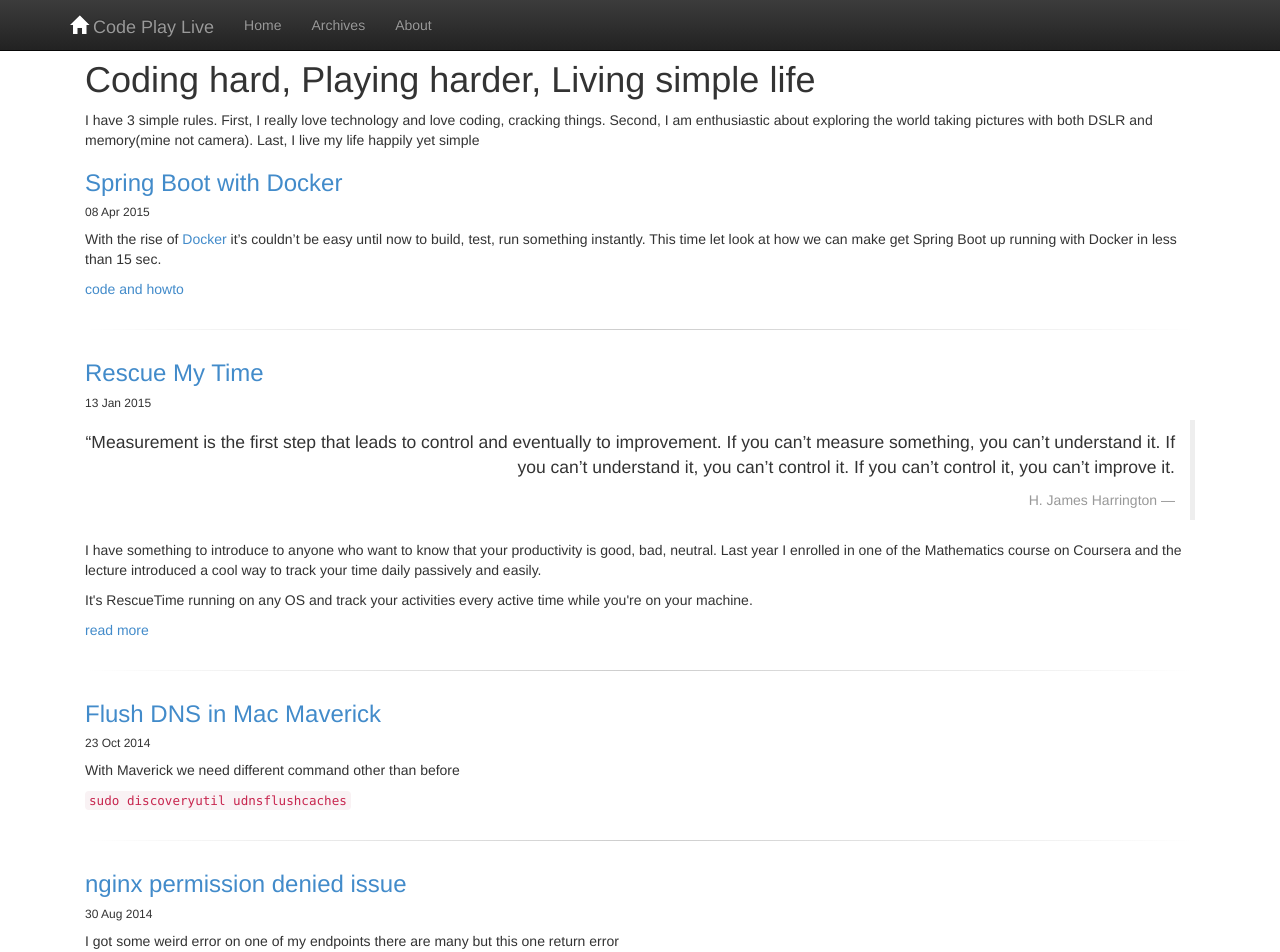
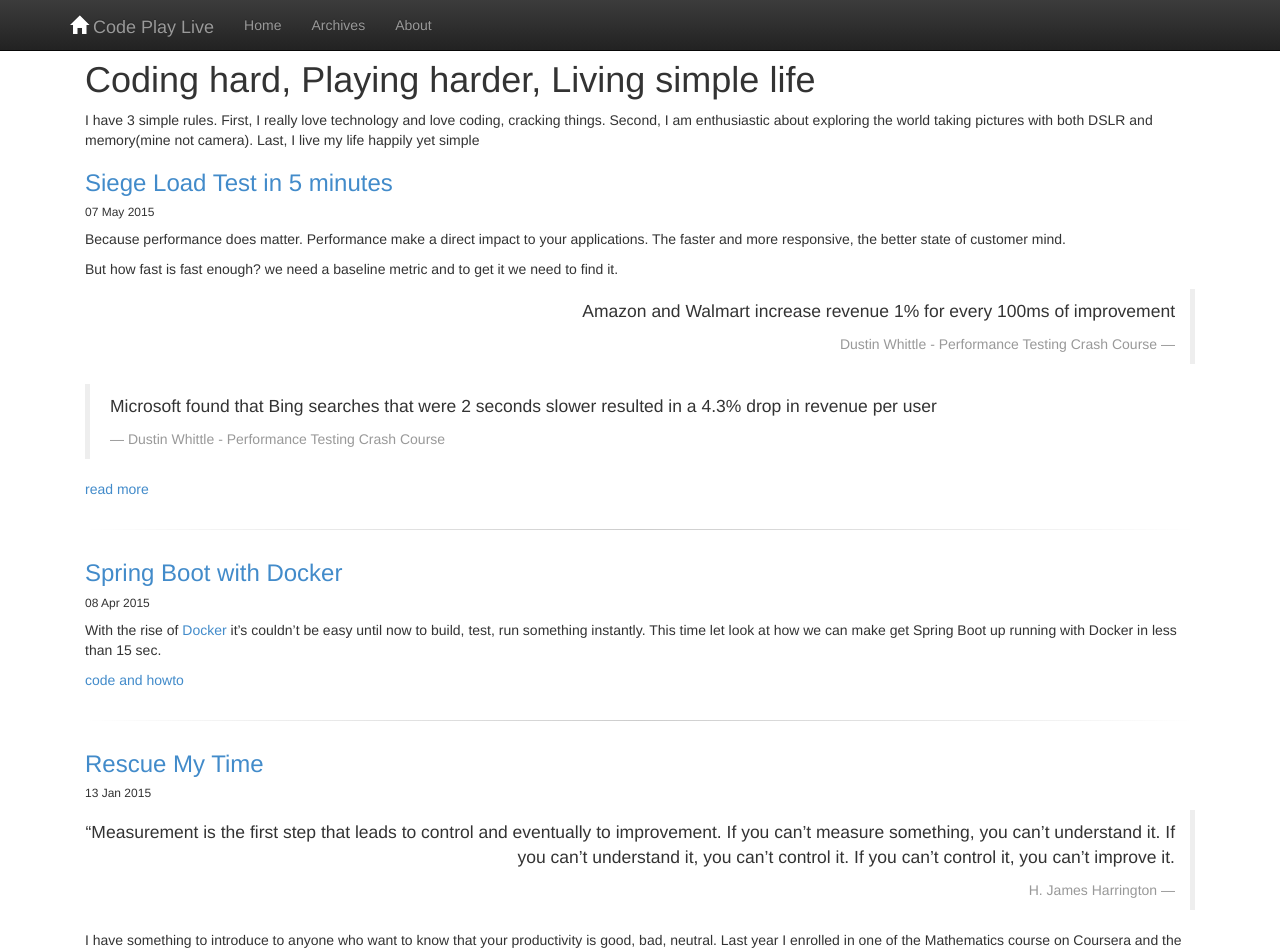
Before and after one commit to anonymint/anonymint.github.com, a Jekyll site: the page built from index.html, in a window 1280 px wide and 1400 px high. Shown: the top 952 px of the window. Built offline with Jekyll 4.4.1, drawn with Linux system fonts in a browser that asks for light colours; nearby versions of some CDN libraries; the list of posts is cut into pages by our own code; a style sheet for code colours, icons or effects is not loaded; some of the changed lines change nothing that is shown; some of the changed text lies outside the part shown.

Commit message:
Add new blog Siege Load Test in 5 minutes

```diff
--- a/_layouts/post.html
+++ b/_layouts/post.html
@@ -6,4 +6,6 @@ layout: default
 
 <div id="date">{{ page.date | date_to_string}}</div>
 
+</br>
+
 {{content}}
--- /dev/null
+++ b/_posts/technical/2015-05-07-Siege-In-5-Minutes.md
@@ -0,0 +1,115 @@
+---
+layout: post
+category: technical
+title: Siege Load Test in 5 minutes
+tags: [siege,load test,simple]
+---
+
+Because performance does matter. Performance make a direct impact to your applications. The faster and more responsive, the better state of customer mind.
+
+But how fast is fast enough? we need a baseline metric and to get it we need to find it.
+
+<blockquote class="blockquote-reverse">
+  <p>Amazon and Walmart increase revenue 1% for every 100ms of improvement</p>
+  <footer>Dustin Whittle - Performance Testing Crash Course</footer>
+</blockquote>
+
+<blockquote class="blockquote">
+  <p>Microsoft found that Bing searches that were 2 seconds slower resulted in a 4.3% drop in revenue per user</p>
+  <footer>Dustin Whittle - Performance Testing Crash Course</footer>
+</blockquote>
+
+<!-- read more -->
+
+### There are lot of tools out there but [Siege](http://linux.die.net/man/1/siege) for today
+
+I will show you how to use Siege in 5 minutes that it!
+
+##### Install Siege for Mac (for other OS it's .tar.gz)
+`brew install siege`
+
+<br/>
+
+##### Memorize these command line options
+`-c NUM,--concurrent=NUM` The number of concurrent users
+
+`-i,--internet` each user randomly hits any one of the provided URLS
+
+`-d NUM,--delay=NUM` randomly delay each call from 1 to NUM seconds
+
+`-t NUMm,--time=NUMm` allow test to run as long as this period of NUMm where m modifier S,M or H for seconds, minutes or hours
+
+`-f FILE,--file=FILE` default configuration file containing list of URL
+
+<br/>
+
+##### Siege single URL
+
+`siege --concurrent=10 --delay=1 --time=15S  http://www.google.com`
+
+This command will start sieging Google site with 10 users in a period of 15 seconds and delay each request in 1 sec.
+
+##### Siege multiple URL
+
+this is my configuration URL file **url.txt**. You can see a trick that we can define parameter at the beginning of the file and then put it in each line within dollar sign and parenthesis. This approach we can simply change domain to any servers, ports that we want.
+
+~~~
+URL=http://locahost
+
+$(URL)/sample.txt
+$(URL)/helloworld
+$(URL)/customer/1
+~~~
+
+run siege again
+
+`siege --concurrent=10 --internet --delay=5 --time=15M --file url.txt`
+
+This command will start 10 users sieging randomly list of URL in the **url.txt** file in 15 minutes and each request delay 1-5 seconds.
+
+##### results
+
+~~~
+Lifting the server siege...      done.
+
+Transactions:		         246 hits
+Availability:		      100.00 %
+Elapsed time:		       14.77 secs
+Data transferred:	        2.07 MB
+Response time:		        0.11 secs
+Transaction rate:	       16.66 trans/sec
+Throughput:		        0.14 MB/sec
+Concurrency:		        1.79
+Successful transactions:         251
+Failed transactions:	           0
+Longest transaction:	        0.41
+Shortest transaction:	        0.00
+~~~
+
+**Transactions** is the number of server hits.
+
+**Availability** is the percentage of socket connections successfully handled by the server.
+
+**Elapsed time** is the duration of the entire siege test. This is measured from the time the user invokes siege until the last simulated user completes its transactions.
+
+**Data transferred** is the sum of data transferred to every siege simulated user.
+
+**Response time** is the average time it took to respond to each simulated users requests.
+
+**Transaction rate** is the average number of transactions the server was able to handle per second.
+
+**Throughput** is the average number of bytes transferred every second from the server to all the simulated users.
+
+**8Concurrency** is average number of simultaneous connections, a number which rises as server performance decreases.
+
+**Failed transaction** is a number of times the server returned a code less than 400, redirects are considered successful.
+
+**Longest transaction** is the greatest amount of time that any single transaction took, out of all transactions.
+
+**Shortest transaction** is the smallest amount of time that any single transaction took, out of all transactions.
+
+<br/>
+
+So it's 5 minutes timing up already. You can see from this blog it couldn't be any easier to run load test and come up with baseline performance of particular web applications. Once we have baseline as starting point we can compare the result with other sites that we aim to be as good at or we can improve this number by improving the application and try to beat our latest baseline data!
+
+Have fun! bye
```
